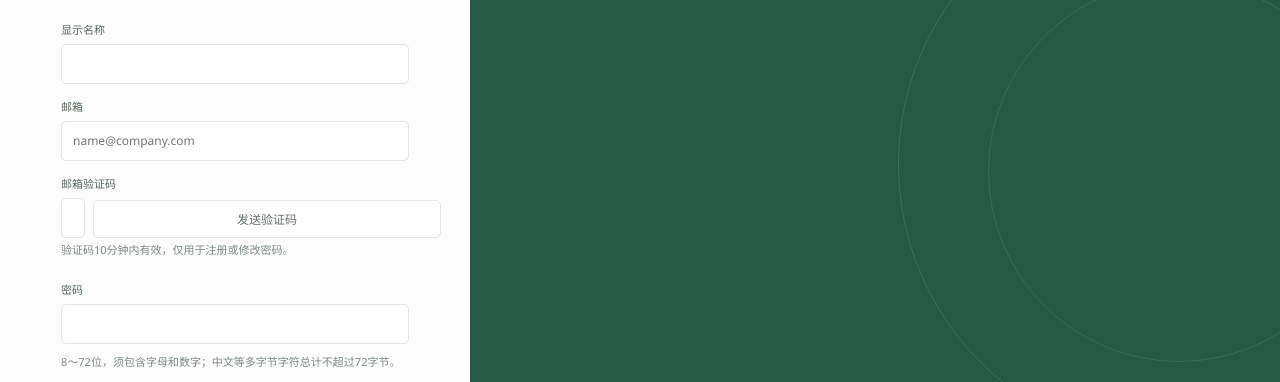
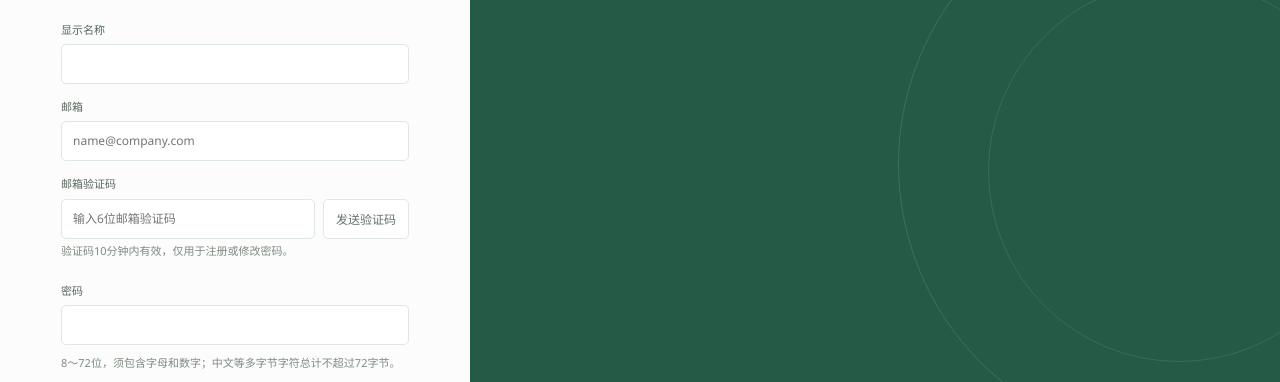
Before and after one commit to JustinJohn5/iso-13485-, a website built with Vite: page frontend/index.html in a window 1280 px wide. Both pictures are taken after a click on the button "注册账号". Shown: the part 224-606 px from the top of the page. Built offline with nearby package versions, Linux system fonts and the light colour scheme; no server answers.

Commit message:
fix(auth): 修复邮箱验证码输入框被挤压
将验证码与发送按钮改为独立列，保留现有登录注册界面。补充桌面和窄屏回归，验证注册及改密验证码的实际输入、发送与拒绝路径。

```diff
--- a/frontend/src/Authentication.css
+++ b/frontend/src/Authentication.css
@@ -3,7 +3,7 @@
 .auth-help { margin: -5px 0 0; color: #7e8b82; font-size: 11px; line-height: 1.7; }
 .auth-success { margin: 0 0 16px; }
 .email-verification { display: grid; gap: 8px; min-width: 0; }
-.email-code-row { display: flex; gap: 8px; align-items: stretch; }
-.email-code-row input { min-width: 0; flex: 1; }
-.email-code-row button { flex-shrink: 0; padding: 8px 12px; font-size: 12px; }
+.email-code-row { display: grid; grid-template-columns: minmax(0, 1fr) auto; gap: 8px; align-items: stretch; }
+.email-code-row input { width: 100%; min-width: 0; }
+.login-form .email-code-row .button { width: auto; margin-top: 0; padding: 8px 12px; font-size: 12px; }
 .password-email { display: block; overflow-wrap: anywhere; padding: 12px 0; font-size: 14px; }
--- a/frontend/src/Components/EmailCode.ts
+++ b/frontend/src/Components/EmailCode.ts
@@ -4,10 +4,10 @@ export interface EmailCodeState { until: number }
 
 export function emailCodeFields(prefix: string): string {
   return '<div class="email-verification">' +
-    '<label>邮箱验证码<div class="email-code-row">' +
-    '<input data-testid="' + prefix + '-code" name="email_verification_code" autocomplete="one-time-code" inputmode="numeric" pattern="[0-9]{6}" maxlength="6" required placeholder="6位验证码">' +
-    '<button data-testid="' + prefix + '-send-code" class="button button-secondary" type="button">发送验证码</button></div></label>' +
-    '<p class="auth-help">验证码10分钟内有效，仅用于注册或修改密码。</p>' +
+    '<label for="' + prefix + '-verification-code">邮箱验证码</label><div class="email-code-row">' +
+    '<input id="' + prefix + '-verification-code" data-testid="' + prefix + '-code" name="email_verification_code" autocomplete="one-time-code" inputmode="numeric" pattern="[0-9]{6}" maxlength="6" required placeholder="输入6位邮箱验证码" aria-describedby="' + prefix + '-code-help">' +
+    '<button data-testid="' + prefix + '-send-code" class="button button-secondary" type="button">发送验证码</button></div>' +
+    '<p class="auth-help" id="' + prefix + '-code-help">验证码10分钟内有效，仅用于注册或修改密码。</p>' +
     '<p data-testid="verification-notice" class="auth-help" role="status"></p></div>';
 }
 
```
Also changed, not shown: tests/e2e/EmailCodeLayout.spec.ts (added, +37 -0 lines), CHANGELOG.md, tests/README.md.
